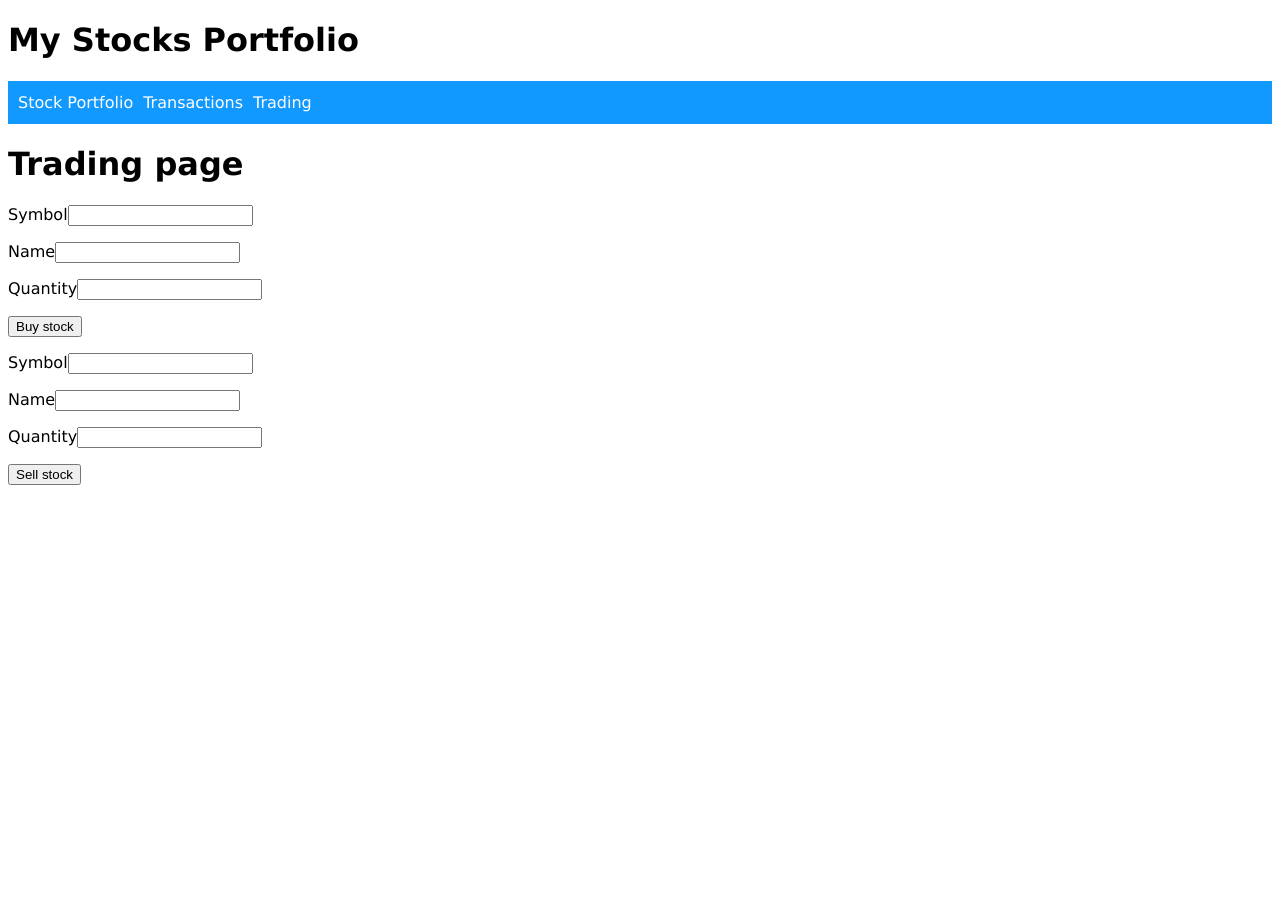
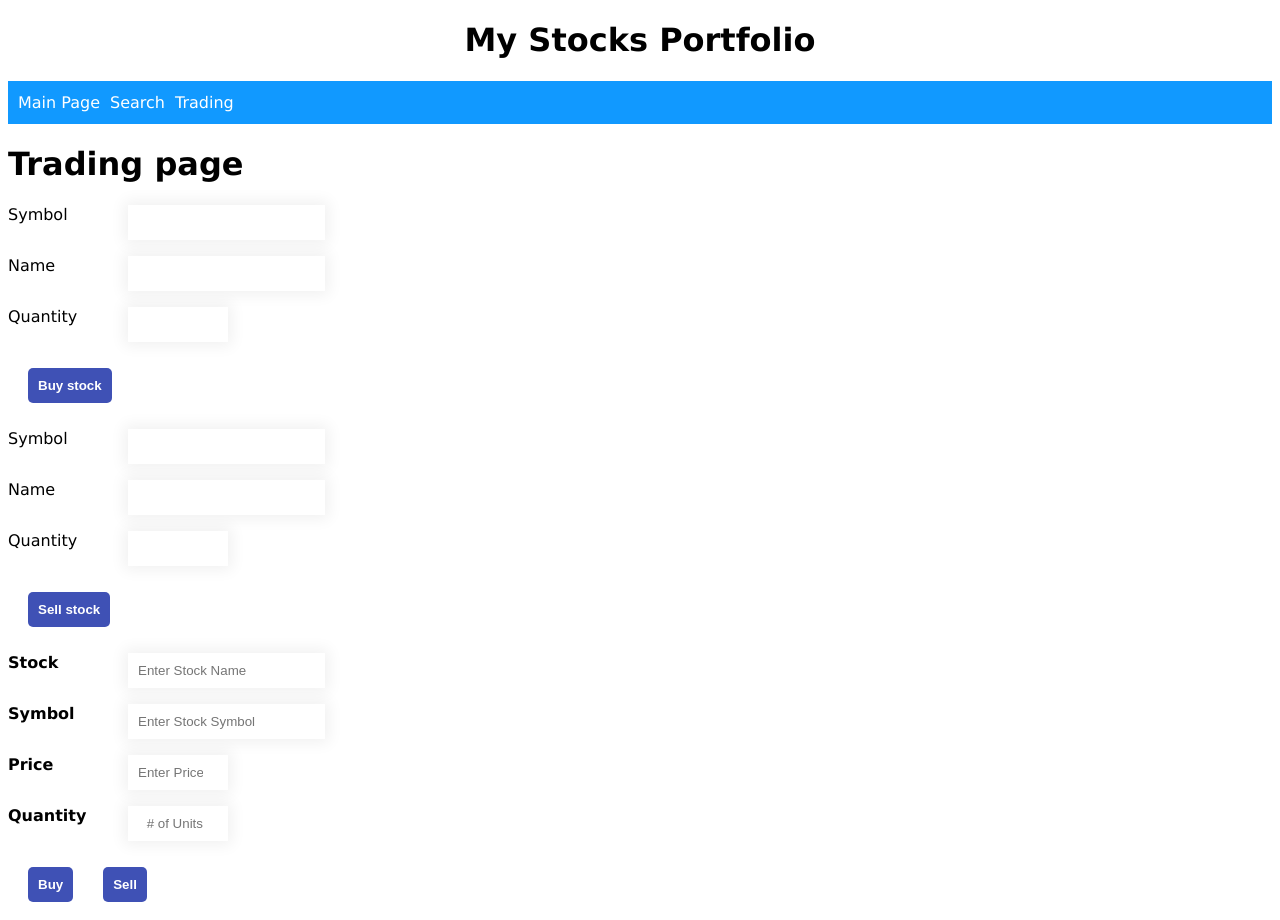
Before and after one commit to lim147/stock-protfolio, an Angular app in the folder stockUI/: page /trading in a window 1280 px wide. Before the commit the page ends 800 px from the top, so only its background shows below. Built offline with nearby package versions, Linux system fonts and the light colour scheme.

Commit message:
trading page html & css

```diff
--- a/stockUI/src/app/app.component.css
+++ b/stockUI/src/app/app.component.css
@@ -0,0 +1,3 @@
+#mainheader {
+    text-align: center;
+}
--- a/stockUI/src/app/app.component.html
+++ b/stockUI/src/app/app.component.html
@@ -1,7 +1,7 @@
-<h1>My Stocks Portfolio</h1>
-<nav class='test'>
-  <a routerLink="/">Stock Portfolio</a>
-  <a routerLink="/search">Transactions</a>
+<h1 id="mainheader">My Stocks Portfolio</h1>
+<nav>
+  <a routerLink="/">Main Page</a>
+  <a routerLink="/search">Search</a>
   <a routerLink="/trading">Trading</a>
 </nav>
 
--- a/stockUI/src/app/tradingpage/tradingpage.component.css
+++ b/stockUI/src/app/tradingpage/tradingpage.component.css
@@ -0,0 +1,64 @@
+input:focus {
+    background-color: lightblue;
+  }
+
+input[type=text] {
+    padding:10px;
+    border:0;
+    box-shadow:0 0 15px 4px rgba(0,0,0,0.06);
+}
+
+input[type=number] {
+    width: 100px;
+    text-align: right;
+    padding:10px;
+    border:0;
+    box-shadow:0 0 15px 4px rgba(0,0,0,0.06);
+}
+
+label {
+    width: 120px;
+    float: left;
+}
+
+span {
+    font-weight: bold;
+}
+
+.border-bottom-input {
+    border:0;
+    border-bottom:1px solid #eee;
+}
+
+*, *:before, *:after {
+    box-sizing: border-box;
+}
+
+.rounded-input {
+    padding:10px;
+    border-radius:10px;
+}
+
+
+button {
+
+    /* remove default behavior */
+    appearance:none;
+    -webkit-appearance:none;
+
+    /* usual styles */
+    padding:10px;
+    border:none;
+    background-color:#3F51B5;
+    color:#fff;
+    font-weight:600;
+    border-radius:5px;
+    margin: 10px;
+    margin-left: 20px;
+  }
+
+  @media (min-width: 768px) {
+    .button {
+      padding: 0 2.6rem;
+    }
+  }
--- a/stockUI/src/app/tradingpage/tradingpage.component.html
+++ b/stockUI/src/app/tradingpage/tradingpage.component.html
@@ -45,3 +45,46 @@
         <p>Sell stock success.</p>
     </ng-container>
 </form>
+
+
+<!-- <p>tradingpage works!</p> -->
+
+<!-- (ngSubmit)="add(f)" -->
+<form #f="ngForm" id="tradingform" >
+    <!-- <p>
+        <label>Product</label>
+        <select [(ngModel)]="selectedProduct" name="product">
+            <option *ngFor="let product of products" [ngValue]="product"></option>
+        </select>
+    </p> -->
+    <p>
+        <label for="stockname"><b>Stock</b></label>
+        <input type="text" placeholder="Enter Stock Name" name="stockname" required>
+    </p>
+
+    <p>
+        <label for="stocksymbol"><b>Symbol</b></label>
+        <input type="text" placeholder="Enter Stock Symbol" name="stocksymbol" required>
+    </p>
+
+    <p>
+        <label for="quantity"><b>Price</b></label>
+        <input type="number" placeholder="Enter Price" name="quantity" required>
+    </p>
+
+    <p>
+        <label for="quantity"><b>Quantity</b></label>
+        <input type="number" placeholder="# of Units" name="quantity" required>
+    </p>
+
+    <!-- <p>
+        <label>Quantity</label>
+        <input type="number" [(ngModel)]="quantity" name="quantity" required>
+    </p> -->
+
+    <div class=""cntr>
+        <button id="buybtn" type="submit" [disabled]="!f.valid">Buy</button>
+
+        <button id="sellbtn" type="submit" [disabled]="!f.valid">Sell</button>
+    </div>
+</form>
```
